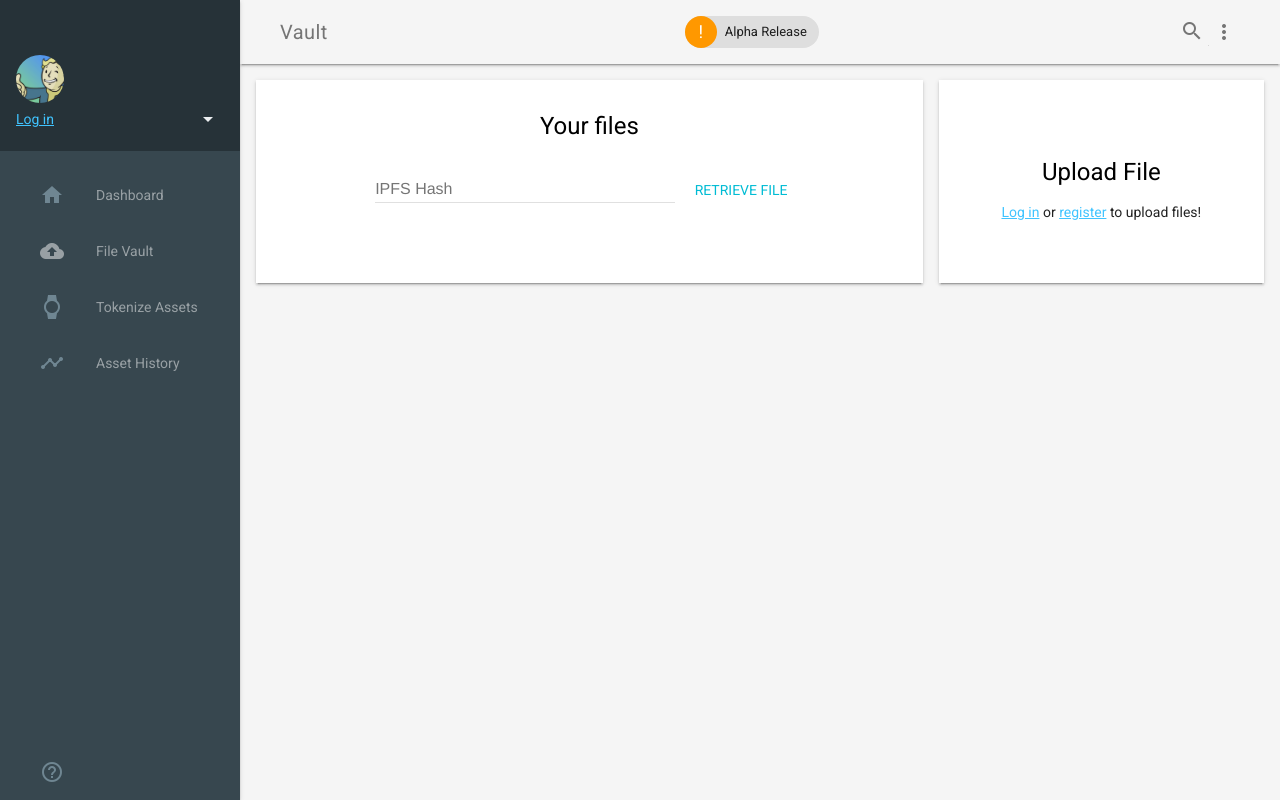
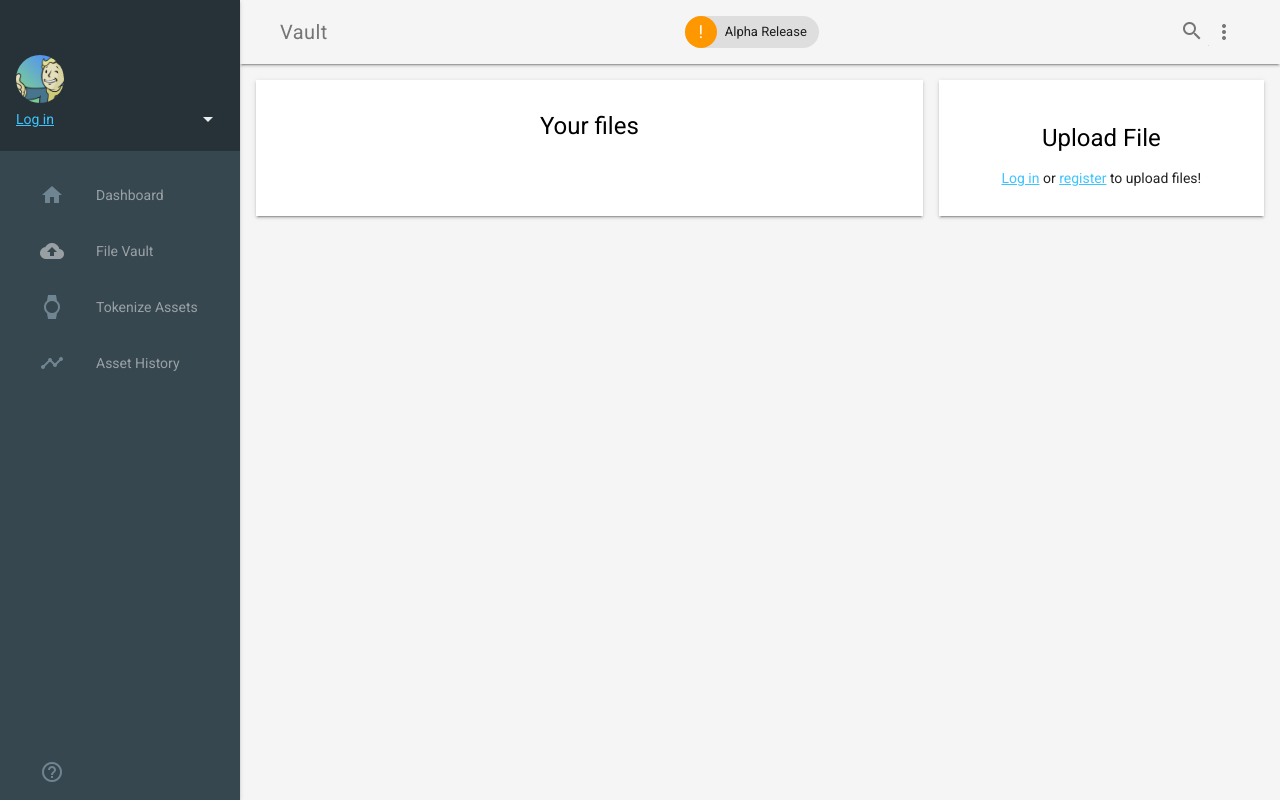
Before and after one commit to BrockSmedley/ledgerCTRL-frontend, a Flask app: page /upload in a window 1280 px wide. Run offline with Flask 2, Linux system fonts and the light colour scheme.

Commit message:
remove text-based file form
file links now download file directly

```diff
--- a/app/main.py
+++ b/app/main.py
@@ -1,4 +1,4 @@
-from flask import Flask, render_template, flash, request, redirect, url_for, abort, Response
+from flask import Flask, render_template, flash, request, redirect, url_for, abort, Response, send_file
 from werkzeug.utils import secure_filename
 import requests
 import json
@@ -84,7 +84,7 @@ def upload():
     except AttributeError:
         print("Anonymous user detected.")
 
-    return render_template("upload.html", API_HOST=API_HOST, items=jitems, title="Vault", current_user=current_user, itembase=uid)
+    return render_template("upload.html", items=jitems, title="Vault", current_user=current_user, itembase=uid)
 
 
 # user endpoint; POST creates new user, PUT updates password
@@ -157,6 +157,12 @@ def inventory():
 # inventory item proxy
 @app.route("/inventory/<item>")
 def inventoryItem(item):
+    return _proxy(request)
+
+
+# file proxy
+@app.route("/file/<hash>")
+def file(hash):
     return _proxy(request)
 
 
@@ -248,5 +254,4 @@ def allowed_file(filename):
 
 
 if __name__ == "__main__":
-    # Only for debugging while developing
     app.run(host='0.0.0.0', debug=True, port=80)
--- a/app/templates/upload.html
+++ b/app/templates/upload.html
@@ -10,19 +10,12 @@
     <div class="mdl-card__title">
       <h2 class="mdl-card__title-text">Your files</h2>
     </div>
-    <form onSubmit="return processURL();" method="GET">
-      <div class="mdl-textfield mdl-js-textfield">
-        <input class="mdl-textfield__input" type="text" id="id" name="id" placeholder="IPFS Hash">
-      </div>
-        <button class="mdl-button mdl-button--colored mdl-js-button mdl-js-ripple-effect"
-          type="submit">Retrieve File</button>
-    </form>
     <ul class="demo-list-item mdl-list">
       {% for i in items %}
       <li class="mdl-list__item">
         <span class="mdl-list__item-primary-content">
           <i class="material-icons" style="margin-right: 12px;">cloud_done</i>
-          <a href="/inventory/{{ i }}">{{ i }}</a>
+          <a href="/file/{{ i }}">{{ i }}</a>
         </span>
       </li>
       {% endfor %}
@@ -38,10 +31,9 @@
       <input type="file" id="upfile" name="upfile">
       <input type="hidden" id="userId" name="userId" value="{{ itembase }}">
       <input type="hidden" id="inventoryItem" name="inventoryItem" value='{"name": "test"}'>
-
-          <button class="mdl-button mdl-button--colored mdl-js-button mdl-js-ripple-effect" type="submit">
-            Upload
-          </button>
+      <button class="mdl-button mdl-button--colored mdl-js-button mdl-js-ripple-effect" type="submit">
+        Upload
+      </button>
     </form>
     {% else %}
     <div style="text-align: center">
@@ -51,7 +43,7 @@
 </div>
 <script>
   function processURL() {
-    var url = '/inventory/' + document.getElementById("id").value;
+    var url = '/file/' + document.getElementById("id").value;
     location.href = url;
     return false;
   }
```
